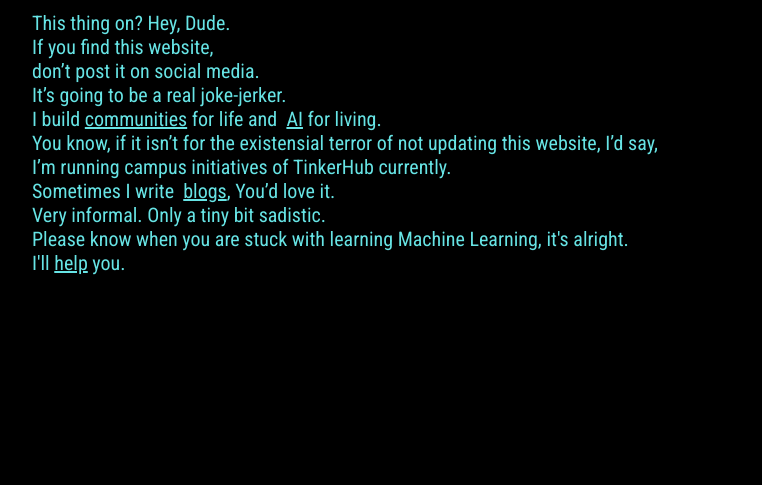
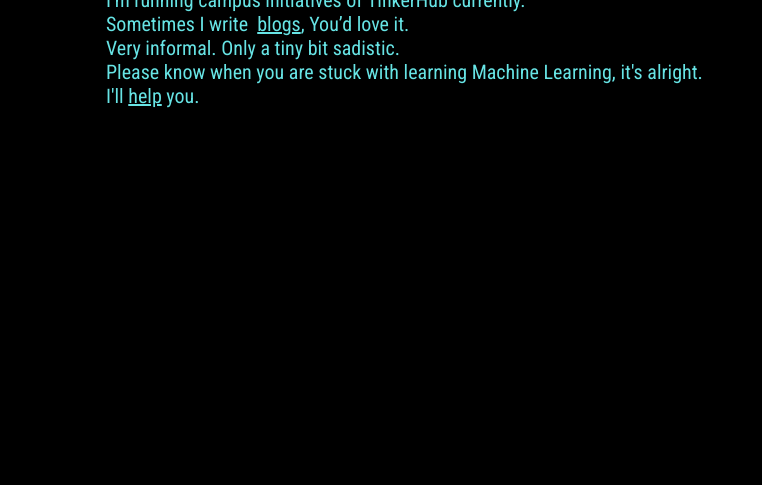
Before and after one commit to gksoriginals/GopikrishnanSasikumar.github.io, a plain HTML site: page index.html in a window 1280 px wide. Shown: the part 315-800 px from the top of the page, without its empty margins (218-980 px from the left). Drawn offline with Linux system fonts and the light colour scheme.

Commit message:
Make the content centered

```diff
--- a/styles.css
+++ b/styles.css
@@ -4,11 +4,7 @@ body {
         color: #67e4e5;
       }
   .center {
-  position : absolute;
-  left : 200px;
-  bottom : 140px;
-  margin: auto;
+  margin: 0px auto;
   width: 50%;
   padding: 50px;
-
 }
```
